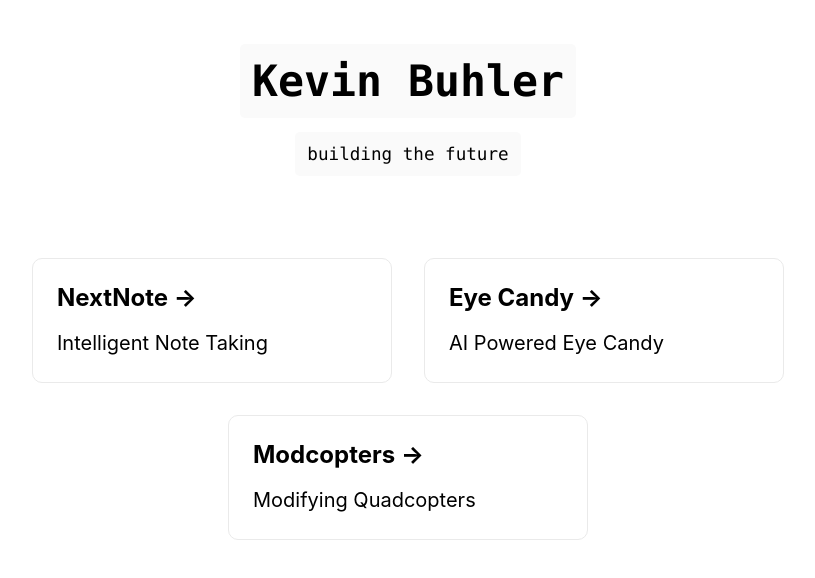
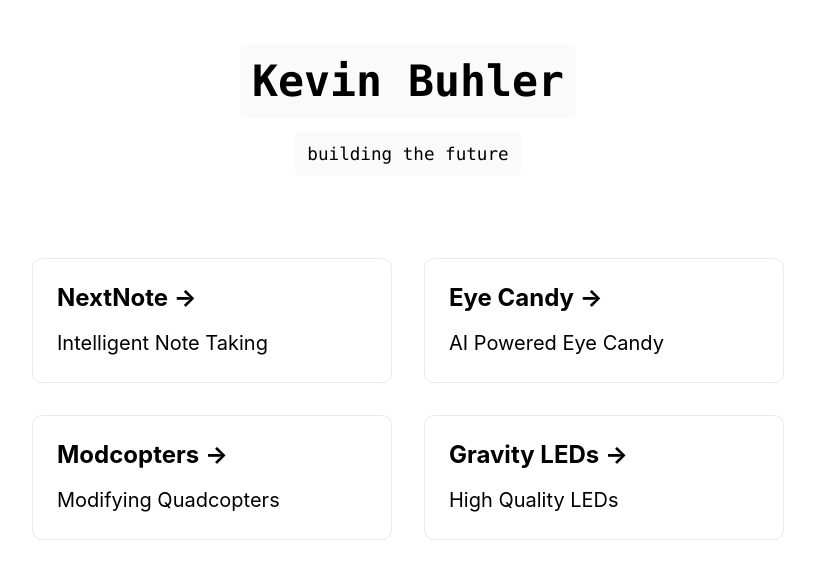
Before and after one commit to kevbuh/kevinbuhler, a Next.js app: page / in a window 1280 px wide. Shown: the part 104-682 px from the top of the page, without its empty margins (232-1047 px from the left). Built offline with nearby package versions, Linux system fonts and the light colour scheme.

Commit message:
added gravity leds

```diff
--- a/pages/index.js
+++ b/pages/index.js
@@ -40,15 +40,15 @@
             <p>Modifying Quadcopters</p>
           </a>
 
-          {/* <a
-            href="https://vercel.com/new?utm_source=create-next-app&utm_medium=default-template&utm_campaign=create-next-app"
+          <a
+            href="https://gravityleds.com"
             className={styles.card}
           >
-            <h2>Deploy &rarr;</h2>
+            <h2>Gravity LEDs &rarr;</h2>
             <p>
-              Instantly deploy your Next.js site to a public URL with Vercel.
+              High Quality LEDs
             </p>
-          </a> */}
+          </a>
         </div>
       </main>
 
```
